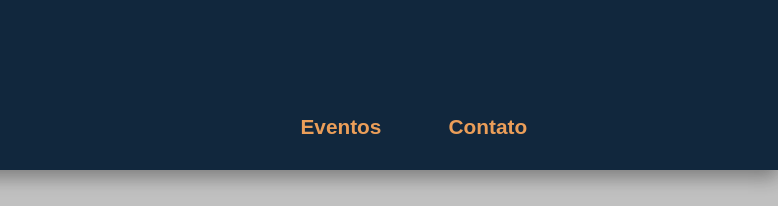
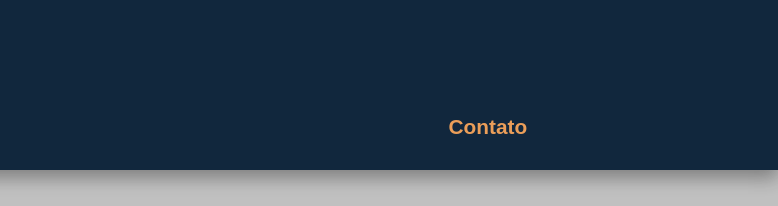
Before and after one commit to Pberardo/boratomaruma021, a plain HTML site: page index.html in a window 1280 px wide. Shown: the top 206 px of the page, 502-1280 px from the left. Drawn offline with Linux system fonts and the light colour scheme; a script that the page names is missing; a web font is replaced by a local one.

Commit message:
Update index.html

```diff
--- a/index.html
+++ b/index.html
@@ -20,7 +20,7 @@
                             <img src="imagens/logoTeste2.png" alt="site logo" style="max-height: 50px">
                         </a>
                         <div class="buttons">
-                            <a class="eventos" href="eventos.html">Eventos</a>
+                           <!-- <a class="eventos" href="eventos.html">Eventos</a> -->
                             <a class="contato" href="contato.html">Contato</a>
                         </div>
                     </div>
```
